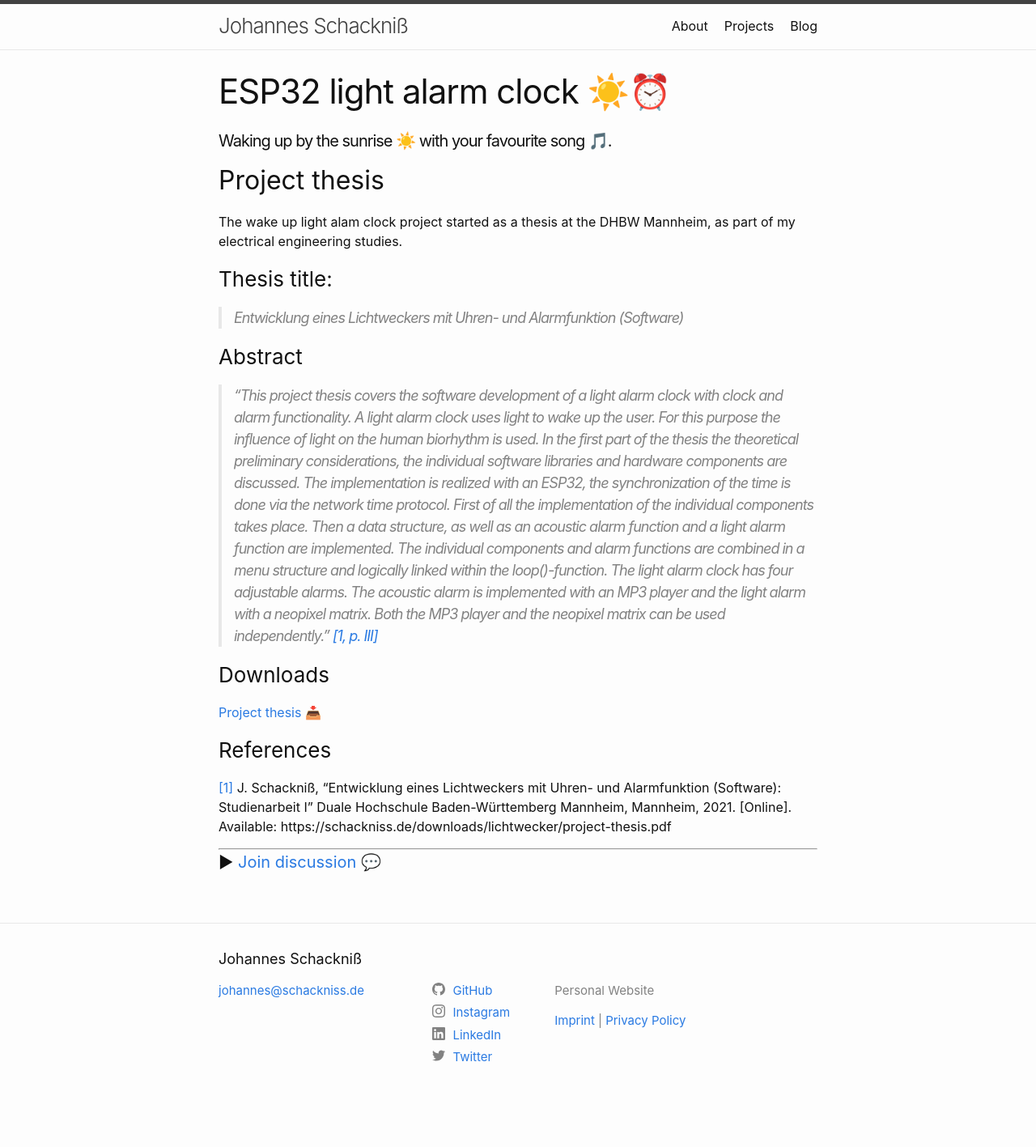
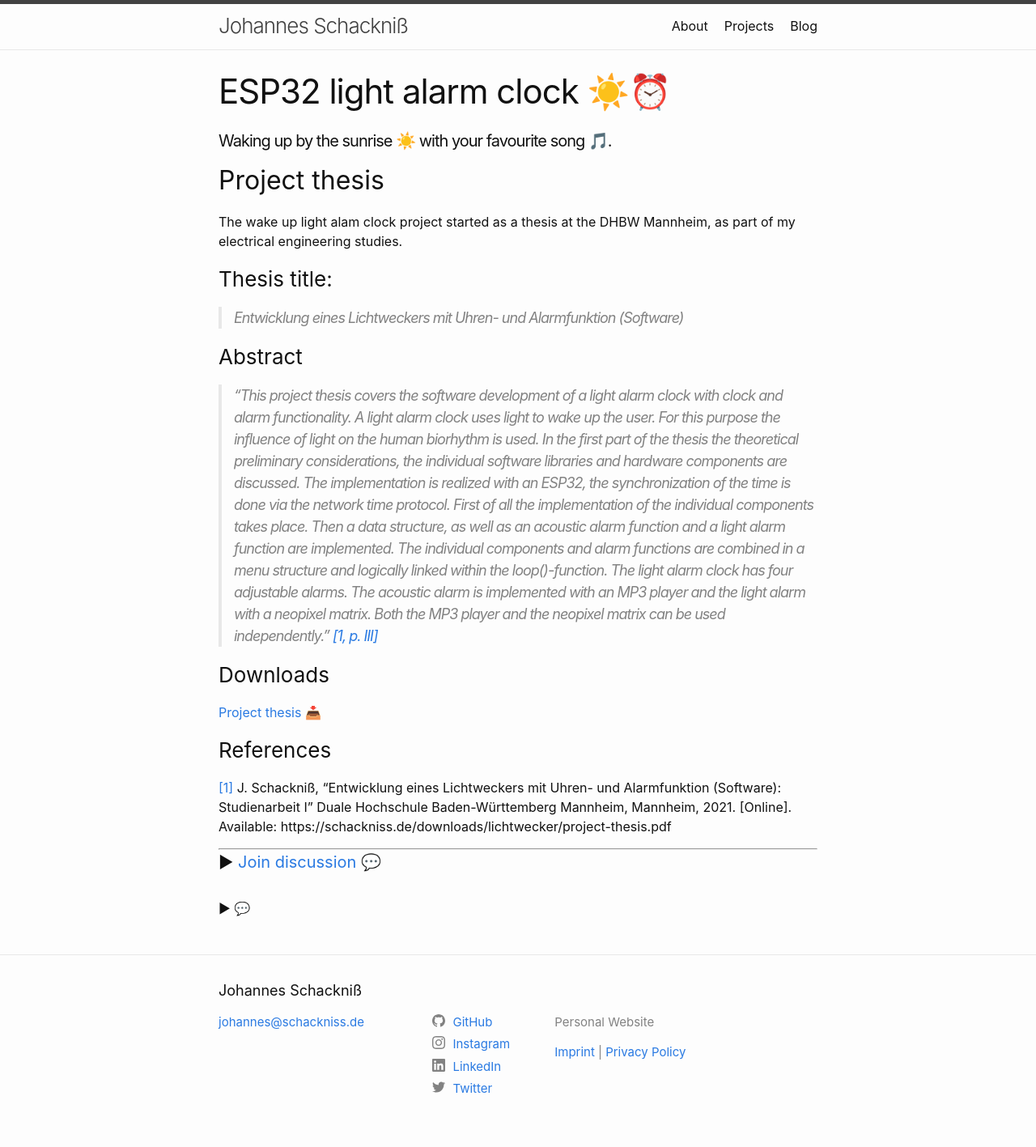
Before and after one commit to schackniss/schackniss.de, a Jekyll site: the page built from _projects/lichtwecker.md, in a window 1280 px wide. Shown: the whole page at 81% size. Built offline with Jekyll 4.4.1, drawn with Linux system fonts in a browser that asks for light colours; before the commit the page ends 1378 px from its top, so only the background shows below that.

Commit message:
[Fix] discussion if statement

```diff
--- a/_layouts/project.html
+++ b/_layouts/project.html
@@ -12,7 +12,7 @@ layout: default
       {{ content }}
     </div>
 
-    {% if discussion %}
+    {% if page.discussion %}
     <h4>
       ▶ <a href="https://github.com/schackniss/schackniss.de/discussions/{{ page.discussion }}"></a> 💬
     </h4>
```
